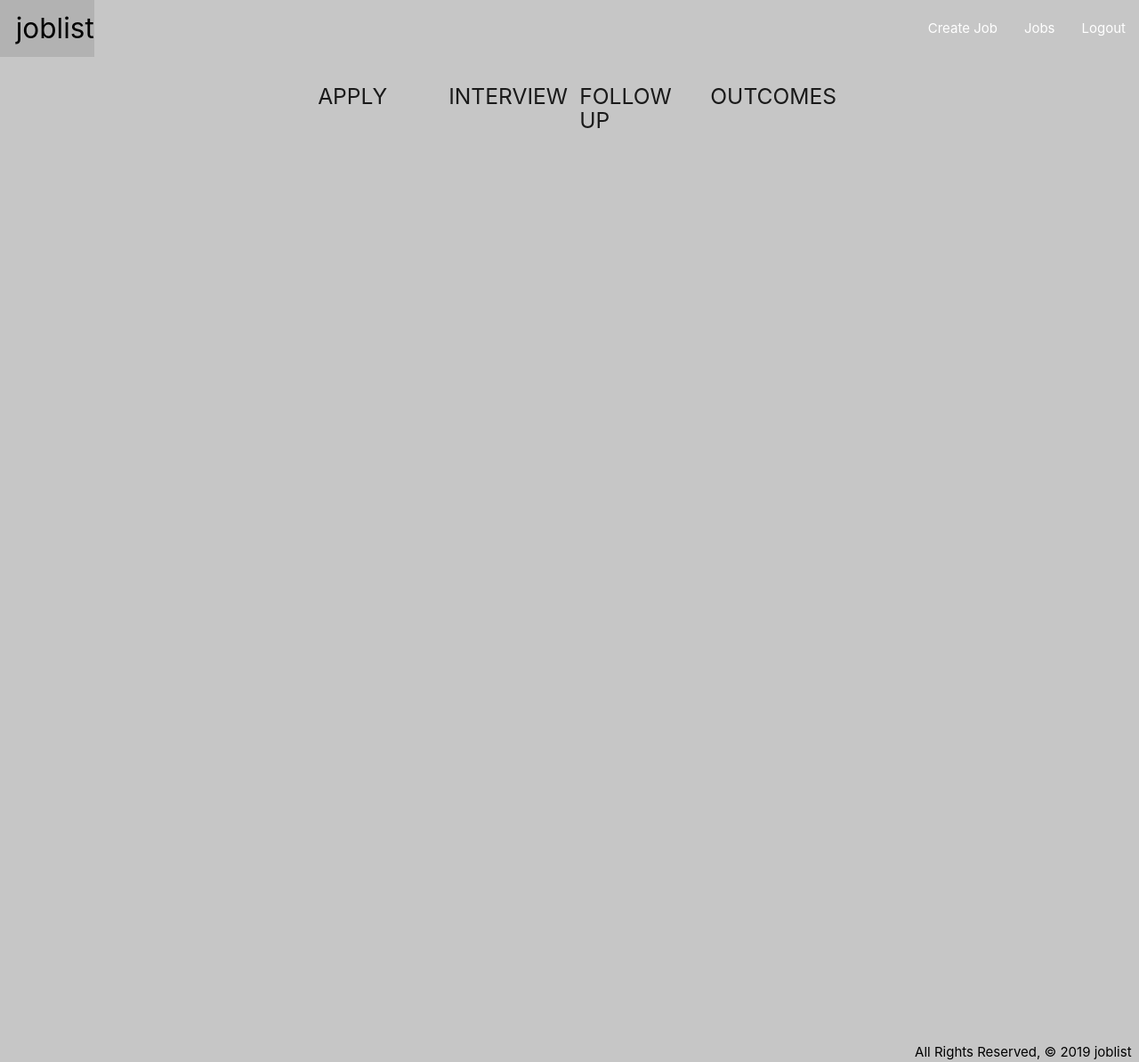
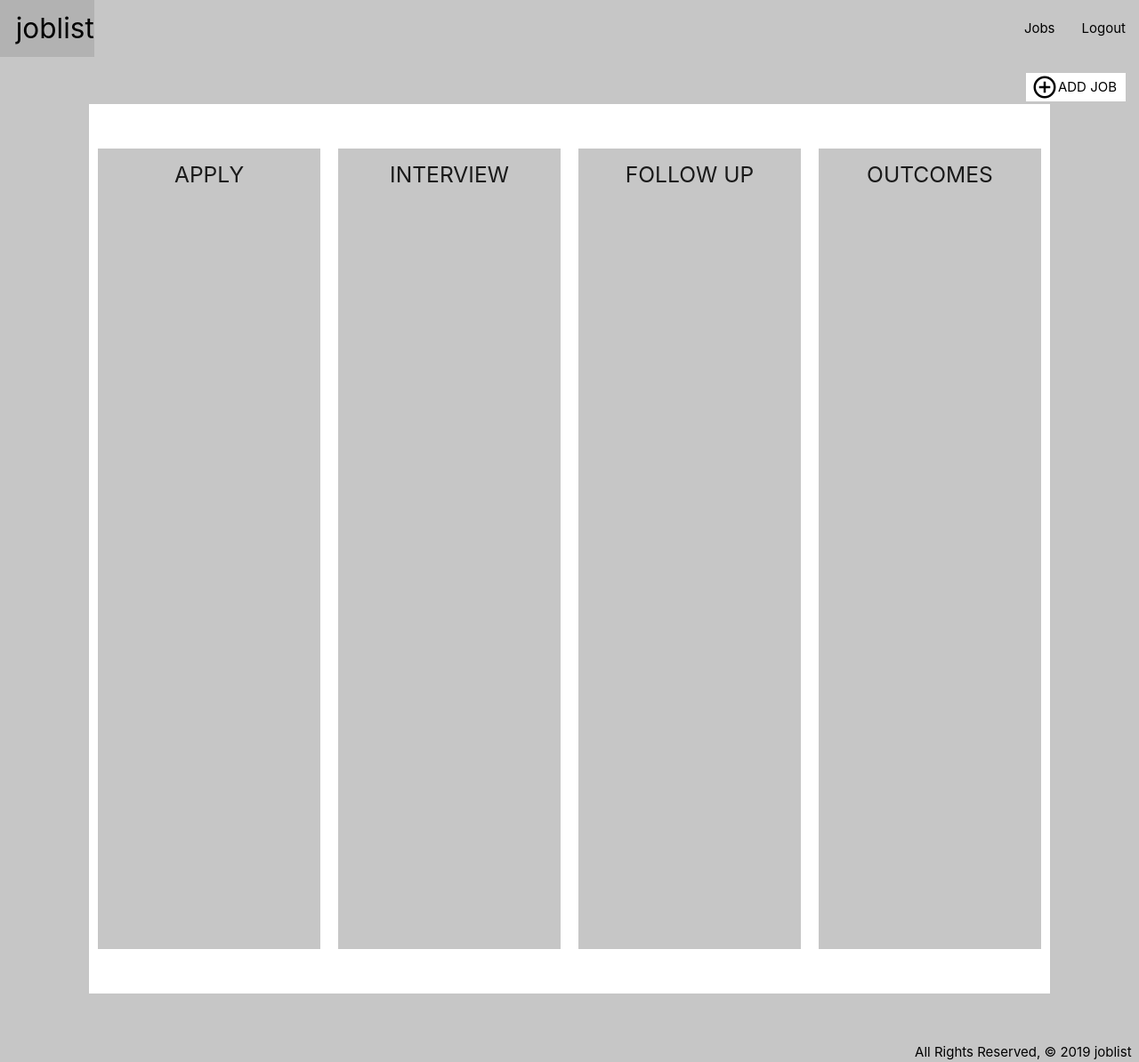
Before and after one commit to emerick23/Hackathon, a Django app: page /jobs/ in a window 1280 px wide. Shown: the whole page at 89% size. Run offline with Django 3.2, Linux system fonts and the light colour scheme; the visitor is signed in with stand-in values (Sample User, id 1); data that the repository does not hold is empty.

Commit message:
more styling

```diff
--- a/main_app/static/css/style.css
+++ b/main_app/static/css/style.css
@@ -28,6 +28,10 @@ main {
     align-content: center;
     padding: 0px, 0px, 0px, 0px;
     margin: 0px, 0px, 0px, 0px;
+}
+
+.row .col.s3 {
+    margin: 50px 10px;
 }
 
 .btn {
@@ -70,3 +74,44 @@ main {
 .login>input, label {
     display: block;
 }
+
+.s3 {
+    min-width: 250px;
+    background-color: #C6C6C6;
+    padding: none;
+}
+
+.s3>h5 {
+    text-align: center;
+}
+
+.index {
+    background-color: white;
+    min-height: 1000px;
+}
+
+nav ul a {
+    color: black;
+}
+
+.jobbutton {
+    display: flex;
+    flex-direction: row;
+    min-width: 100%;
+    background-color: white;
+    white-space: nowrap;
+    align-items: center;
+    border: 2px solid #C6C6C6;
+    margin: 1px 2px;
+}
+
+.home {
+    display: flex;
+    align-items: center;
+}
+
+div.addjob {
+    display: flex;
+    flex-direction: row;
+    justify-content: flex-end;
+}
--- a/main_app/templates/base.html
+++ b/main_app/templates/base.html
@@ -23,7 +23,6 @@
                 </ul>
                 <ul class="right">
                     {% if user.is_authenticated %}
-                    <li><a href="{% url 'jobs_create' %}">Create Job</a></li>
                     <li><a href="{% url 'jobs_index' %}">Jobs</a></li>
                     <li><a href="{% url 'logout' %}">Logout</a></li>
                     {% else %}
--- a/main_app/templates/home.html
+++ b/main_app/templates/home.html
@@ -1,7 +1,7 @@
 {% extends 'base.html' %}
 {% block content %}
 
-<div class="row" style="background-color: #C6C6C6">
+<div class="row home" style="background-color: #C6C6C6">
     <div class="col s6">
         <h2>Organize Your Job Search</h2>
         <button type="submit" class="btn" style="background-color: #C6C6C6"><a href="{% url 'signup' %}" style="color: black">Sign Up</a></button>
@@ -10,7 +10,7 @@
         <img src="../static/images/joblist.png" alt="interview" style="display: block; width: 85%; height: auto">
     </div>
 </div>
-<div class="row" style="background-color: white">
+<div class="row home" style="background-color: white">
     <div class="col s6">
         <img src="../static/images/Screen Shot 2019-06-19 at 10.46.30 AM.png" alt="joblist_screen" style="display: block; width: 100%; height: auto">
     </div>
@@ -18,7 +18,7 @@
         <h5>Never miss an opportunity again with this one-stop collection of all your job-search needs.</h5>
     </div>
 </div>
-<div class="row" style="background-color: #C6C6C6">
+<div class="row home" style="background-color: #C6C6C6">
     <div class="col s6">
         <h5>Each stage of the application process is divided into four intuitive categories. Be confident your search is following a plan.</h5>
     </div>
--- a/main_app/templates/jobs/index.html
+++ b/main_app/templates/jobs/index.html
@@ -1,8 +1,12 @@
 {% extends 'base.html' %}
 {% block content %}
 
-<div class="row">
-  <div class="col s3" style="background-color: #c6c6c6">
+<div class="addjob">
+  <a href="{% url 'jobs_create' %}"><button class="jobbutton"><i class="material-icons"
+    style="font-size: 30px; color: black">add_circle_outline</i>ADD JOB</button></a>
+</div>
+<div class="row index">
+  <div class="col s3">
     <h5>APPLY</h5>
 {% for job in jobs %}
   <a href="{% url 'jobs_detail' job.id %}">
@@ -20,7 +24,7 @@
   </a>
 {% endfor %}
 </div>
-<div class="col s3" style="background-color: #c6c6c6">
+<div class="col s3">
   <h5>INTERVIEW</h5>
   {% for job in jobs %}
   <a href="{% url 'jobs_detail' job.id %}">
@@ -39,7 +43,7 @@
 </div>
 
 
-<div class="col s3" style="background-color: #c6c6c6">
+<div class="col s3">
   <h5>FOLLOW UP</h5>
   {% for job in jobs %}
   <a href="{% url 'jobs_detail' job.id %}">
@@ -58,7 +62,7 @@
 </div>
 
 
-<div class="col s3" style="background-color: #c6c6c6">
+<div class="col s3">
   <h5>OUTCOMES</h5>
   {% for job in jobs %}
   <a href="{% url 'jobs_detail' job.id %}">
```
